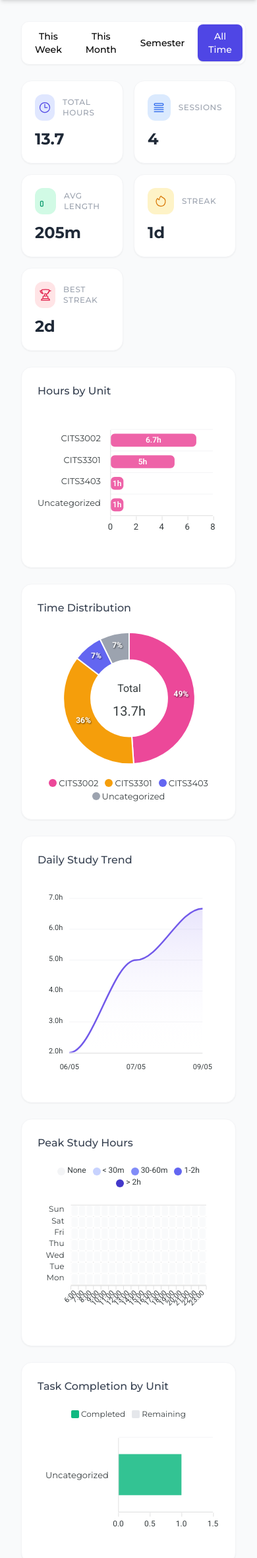
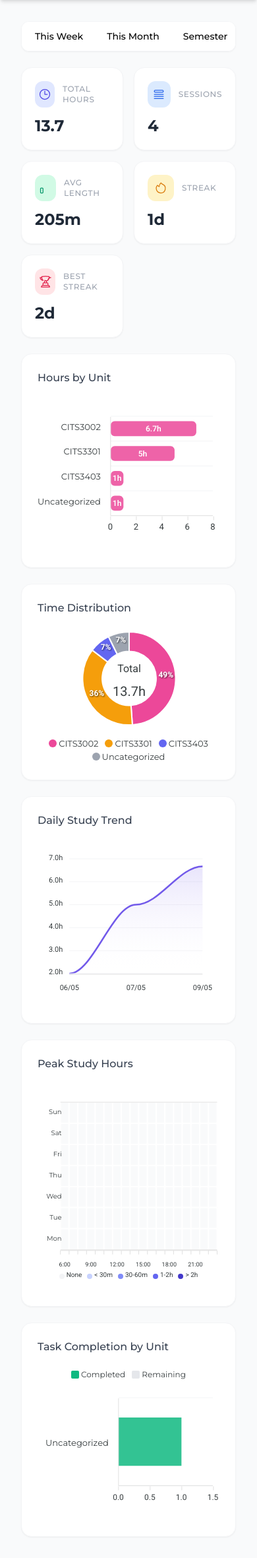
Before and after one commit to Dyutiman-shiv/Agile-web-dev-project, a Flask app: page /stats in a window 390 px wide. Shown: the part 56-2418 px from the top of the page at 66% size. Run offline with Flask 3, Linux system fonts and the light colour scheme; a user stored in the database is signed in; data comes from the database, SQL or seed files in the repository; both versions use the stored data as it was after the commit; data that the repository does not hold is empty; some libraries are stand-ins or nearby versions.

Commit message:
Make stats charts responsive on small screens

```diff
--- a/Frontend/static/js/stats.js
+++ b/Frontend/static/js/stats.js
@@ -87,7 +87,12 @@ $(function () {
             const colors = data.map(function (d) { return d.color || "#6366f1"; });
 
             charts.hoursBar = new ApexCharts(document.querySelector("#chart-hours-by-unit"), {
-                chart: { type: "bar", height: Math.max(200, labels.length * 42), toolbar: { show: false }, fontFamily: "Roboto, sans-serif" },
+                chart: {
+                    type: "bar",
+                    height: window.innerWidth < 640 ? Math.max(220, labels.length * 34) : Math.max(200, labels.length * 42),
+                    toolbar: { show: false },
+                    fontFamily: "Roboto, sans-serif"
+                },
                 series: [{ name: "Hours", data: hours }],
                 plotOptions: { bar: { horizontal: true, borderRadius: 6, barHeight: "60%" } },
                 colors: colors,
@@ -119,7 +124,10 @@ $(function () {
         const colors = data.map(function (d) { return d.color || "#6366f1"; });
 
         charts.donut = new ApexCharts(document.querySelector("#chart-donut"), {
-            chart: { type: "donut", height: 300, fontFamily: "Roboto, sans-serif" },
+            chart: { type: "donut",
+                height: window.innerWidth < 640 ? 240 : 300,
+                fontFamily: "Roboto, sans-serif"
+            },
             series: hours,
             labels: labels,
             colors: colors,
@@ -146,7 +154,12 @@ $(function () {
             const hours = data.map(function (d) { return parseFloat(d.hours.toFixed(2)); });
 
             charts.trend = new ApexCharts(document.querySelector("#chart-daily-trend"), {
-                chart: { type: "area", height: 300, toolbar: { show: false }, fontFamily: "Roboto, sans-serif", zoom: { enabled: false } },
+                chart: { type: "area",
+                    height: window.innerWidth < 640 ? 240 : 300,
+                    toolbar: { show: false },
+                    fontFamily: "Roboto, sans-serif",
+                    zoom: { enabled: false }
+                },
                 series: [{ name: "Hours", data: hours }],
                 xaxis: { categories: dates, type: "category", labels: { rotate: -45, style: { fontSize: "11px" }, formatter: function (val) { if (!val) return ""; const parts = val.split("-"); return parts[2] + "/" + parts[1]; } }, tickAmount: Math.min(dates.length, 15) },
                 yaxis: { labels: { formatter: function (v) { return v.toFixed(1) + "h"; } } },
@@ -163,6 +176,7 @@ $(function () {
 
     // ============ Peak Study Hours (heatmap) ============
     function loadHeatmap() {
+        const isMobile = window.innerWidth < 640;
         $.getJSON("/api/stats/hourly-heatmap" + qs(), function (data) {
             destroyChart("heatmap");
 
@@ -183,20 +197,87 @@ $(function () {
             }
 
             charts.heatmap = new ApexCharts(document.querySelector("#chart-heatmap"), {
-                chart: { type: "heatmap", height: 240, toolbar: { show: false }, fontFamily: "Roboto, sans-serif" },
+                chart: {
+                    type: "heatmap",
+                    height: isMobile ? 300 : 240,
+                    toolbar: { show: false },
+                    fontFamily: "Roboto, sans-serif"
+                },
                 series: series,
                 colors: ["#725AEA"],
                 dataLabels: { enabled: false },
-                xaxis: { labels: { style: { fontSize: "11px" } } },
-                yaxis: { labels: { style: { fontSize: "12px", fontFamily: "Montserrat, sans-serif" } } },
-                plotOptions: { heatmap: { radius: 4, colorScale: { ranges: [
-                    { from: 0, to: 0, color: "#f3f4f6", name: "None" },
-                    { from: 1, to: 30, color: "#c7d2fe", name: "< 30m" },
-                    { from: 31, to: 60, color: "#818cf8", name: "30-60m" },
-                    { from: 61, to: 120, color: "#6366f1", name: "1-2h" },
-                    { from: 121, to: 9999, color: "#4338ca", name: "> 2h" }
-                ] } } },
-                tooltip: { y: { formatter: function (v) { return v + " min"; } } }
+
+                legend: {
+                    position: "bottom",
+                    fontSize: isMobile ? "10px" : "12px",
+                    markers: {
+                        width: isMobile ? 8 : 12,
+                        height: isMobile ? 8 : 12
+                    },
+                    itemMargin: {
+                        horizontal: isMobile ? 4 : 8,
+                        vertical: isMobile ? 2 : 4
+                    }
+             },
+
+                xaxis: {
+                    labels: {
+                        rotate: isMobile ? 0 : -45,
+                        style: {
+                            fontSize: isMobile ? "9px" : "11px"
+                        },
+                        formatter: function (val) {
+                            if (!isMobile) return val;
+
+                            const hour = parseInt(String(val).split(":")[0]);
+                            if (hour % 3 === 0) {
+                                return hour + ":00";
+                            }
+                            return "";
+                        }
+                    }
+                },
+
+                yaxis: {
+                    labels: {
+                        style: {
+                            fontSize: isMobile ? "10px" : "12px",
+                            fontFamily: "Montserrat, sans-serif"
+                        }
+                    }
+                },
+
+                plotOptions: {
+                    heatmap: {
+                        radius: isMobile ? 2 : 4,
+                        colorScale: {
+                            ranges: [
+                                { from: 0, to: 0, color: "#f3f4f6", name: "None" },
+                                { from: 1, to: 30, color: "#c7d2fe", name: "< 30m" },
+                                { from: 31, to: 60, color: "#818cf8", name: "30-60m" },
+                                { from: 61, to: 120, color: "#6366f1", name: "1-2h" },
+                                { from: 121, to: 9999, color: "#4338ca", name: "> 2h" }
+                            ]
+                        }
+                    }
+                },
+
+                grid: {
+                    padding: {
+                        left: isMobile ? 0 : 10,
+                        right: isMobile ? 0 : 10,
+                        top: isMobile ? 0 : 10,
+                        bottom: isMobile ? 0 : 10
+                    }
+                },
+
+                tooltip: {
+                    y: {
+                        formatter: function (v) {
+                            return v + " min";
+                        }
+                    }
+                }
             });
             charts.heatmap.render();
         });
@@ -218,7 +299,12 @@ $(function () {
             const remaining = data.map(function (d) { return d.total - d.completed; });
 
             charts.tasks = new ApexCharts(document.querySelector("#chart-task-completion"), {
-                chart: { type: "bar", height: Math.max(200, labels.length * 44), stacked: true, toolbar: { show: false }, fontFamily: "Roboto, sans-serif" },
+                chart: {
+                    type: "bar",
+                    height: window.innerWidth < 640 ? Math.max(220, labels.length * 32) : Math.max(220, labels.length * 40),
+                    stacked: true,
+                    toolbar: { show: false },
+                    fontFamily: "Roboto, sans-serif" },
                 series: [
                     { name: "Completed", data: completed },
                     { name: "Remaining", data: remaining }
--- a/Frontend/templates/stats.html
+++ b/Frontend/templates/stats.html
@@ -5,14 +5,14 @@
 <div class="p-4 sm:p-6 lg:p-8 max-w-7xl mx-auto space-y-6 animate-fade-in">
 
     <!-- Filter Bar -->
-    <div class="flex flex-wrap items-center gap-3">
-        <div class="flex bg-white rounded-xl shadow-sm border border-gray-100 p-1 gap-1" id="period-tabs">
-            <button data-period="week"     class="period-btn px-4 py-2 text-sm rounded-lg montserrat-medium transition-all">This Week</button>
-            <button data-period="month"    class="period-btn px-4 py-2 text-sm rounded-lg montserrat-medium transition-all">This Month</button>
-            <button data-period="semester" class="period-btn px-4 py-2 text-sm rounded-lg montserrat-medium transition-all">Semester</button>
-            <button data-period="all"      class="period-btn px-4 py-2 text-sm rounded-lg montserrat-medium transition-all bg-indigo-600 text-white shadow">All Time</button>
+    <div class="flex flex-col sm:flex-row sm:flex-wrap sm:items-center gap-3">
+        <div class="w-full sm:w-auto overflow-x-auto flex bg-white rounded-xl shadow-sm border border-gray-100 p-1 gap-1" id="period-tabs">
+            <button data-period="week"     class="period-btn shrink-0 px-4 py-2 text-sm rounded-lg montserrat-medium transition-all">This Week</button>
+            <button data-period="month"    class="period-btn shrink-0 px-4 py-2 text-sm rounded-lg montserrat-medium transition-all">This Month</button>
+            <button data-period="semester" class="period-btn shrink-0 px-4 py-2 text-sm rounded-lg montserrat-medium transition-all">Semester</button>
+            <button data-period="all"      class="period-btn shrink-0 px-4 py-2 text-sm rounded-lg montserrat-medium transition-all bg-indigo-600 text-white shadow">All Time</button>
         </div>
-        <select id="semester-filter" class="hidden px-4 py-2 rounded-xl border border-gray-200 bg-white text-sm focus:border-indigo-400 focus:ring-2 focus:ring-indigo-100 transition-all">
+        <select id="semester-filter" class="hidden w-full sm:w-auto px-4 py-2 rounded-xl border border-gray-200 bg-white text-sm focus:border-indigo-400 focus:ring-2 focus:ring-indigo-100 transition-all">
         </select>
     </div>
 
@@ -68,7 +68,7 @@
     <!-- Hours by Unit Bar Chart -->
     <div class="bg-white rounded-2xl shadow-sm border border-gray-100 p-6">
         <h3 class="montserrat-medium text-gray-700 mb-4">Hours by Unit</h3>
-        <div id="chart-hours-by-unit" class="min-h-[280px]"></div>
+        <div id="chart-hours-by-unit" class="min-h-[280px] w-full"></div>
         <p class="text-center text-sm text-gray-400 hidden" id="hours-empty">No unit data yet. Tag sessions with a unit to see this chart.</p>
     </div>
 
@@ -76,12 +76,12 @@
     <div class="grid grid-cols-1 lg:grid-cols-2 gap-6">
         <div class="bg-white rounded-2xl shadow-sm border border-gray-100 p-6">
             <h3 class="montserrat-medium text-gray-700 mb-4">Time Distribution</h3>
-            <div id="chart-donut" class="min-h-[300px]"></div>
+            <div id="chart-donut" class="min-h-[300px] w-full"></div>
             <p class="text-center text-sm text-gray-400 hidden" id="donut-empty">No unit data yet.</p>
         </div>
         <div class="bg-white rounded-2xl shadow-sm border border-gray-100 p-6">
             <h3 class="montserrat-medium text-gray-700 mb-4">Daily Study Trend</h3>
-            <div id="chart-daily-trend" class="min-h-[300px]"></div>
+            <div id="chart-daily-trend" class="min-h-[300px] w-full"></div>
             <p class="text-center text-sm text-gray-400 hidden" id="trend-empty">No sessions yet.</p>
         </div>
     </div>
@@ -89,13 +89,13 @@
     <!-- Heatmap -->
     <div class="bg-white rounded-2xl shadow-sm border border-gray-100 p-6">
         <h3 class="montserrat-medium text-gray-700 mb-4">Peak Study Hours</h3>
-        <div id="chart-heatmap" class="min-h-[220px]"></div>
+        <div id="chart-heatmap" class="min-h-[220px] w-full"></div>
     </div>
 
     <!-- Task Completion -->
     <div class="bg-white rounded-2xl shadow-sm border border-gray-100 p-6">
         <h3 class="montserrat-medium text-gray-700 mb-4">Task Completion by Unit</h3>
-        <div id="chart-task-completion" class="min-h-[260px]"></div>
+        <div id="chart-task-completion" class="min-h-[260px] w-full"></div>
         <p class="text-center text-sm text-gray-400 hidden" id="tasks-empty">No task data yet.</p>
     </div>
 </div>
```
Also changed, not shown: Backend/app.db.
